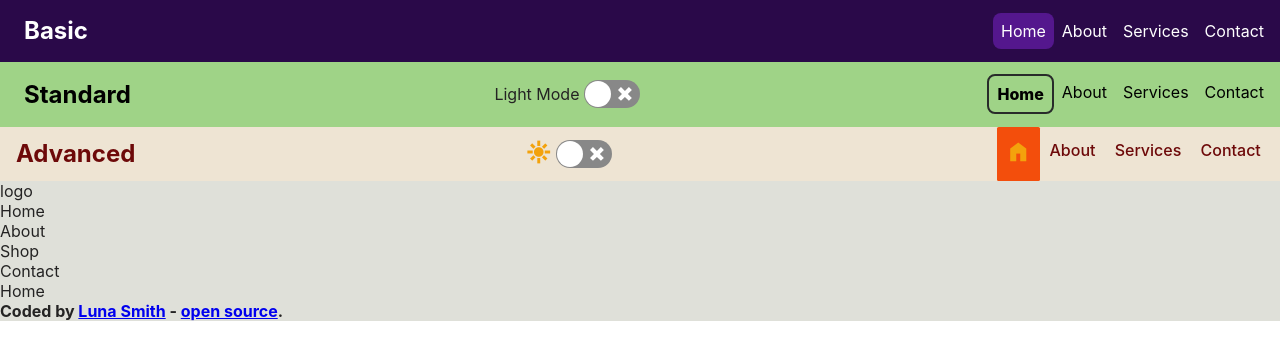
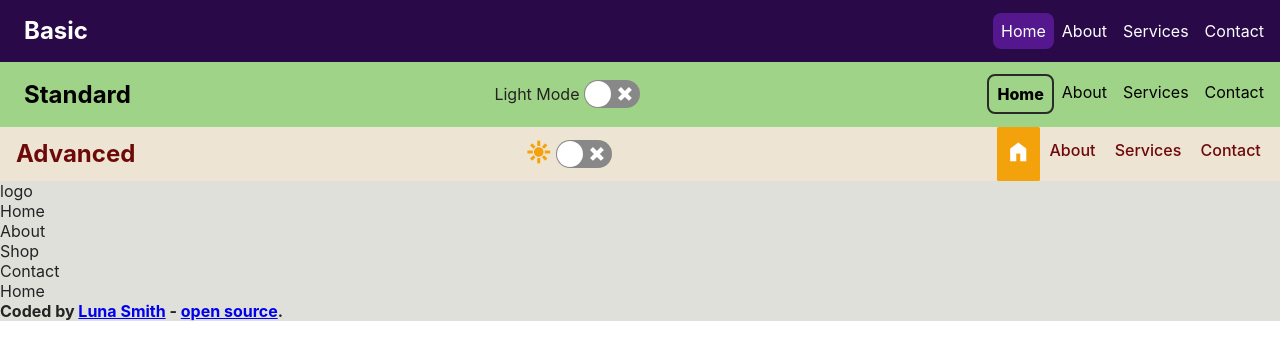
Before and after one commit to Lu-Smith/react_headers, a React (Create React App) app: page / in a window 1280 px wide. Shown: the top 360 px of the page. Built offline with nearby package versions, Linux system fonts and the light colour scheme.

Commit message:
Updated HeaderThree styling

```diff
--- a/src/components/styles/HeaderThree.css
+++ b/src/components/styles/HeaderThree.css
@@ -5,7 +5,7 @@
 
 #light .HeaderThree .active {
     font-weight: 800;
-    background-color: rgb(243, 78, 12);
+    background-color: rgb(243, 162, 12);
     color: white;
 }
 
@@ -47,12 +47,12 @@
     padding: 0.8rem 0.6rem;
     border-radius: 0.1rem;
     transition: 200ms all ease-in-out;
+    height: 100%;
 }
 
 #light .HeaderThree ul li a {
     color: rgb(109, 9, 9);
     font-weight: 500;
-    height: 100%;
 }
 
 .HeaderThree ul li a:not(.active):hover {
@@ -60,7 +60,7 @@
 }
 
 #light .HeaderThree ul li a:not(.active):hover {
-    background-color: rgba(236, 112, 62, 0.6);
+    background-color: rgba(247, 186, 53, 0.6);
     color: black;
 }
 
@@ -124,6 +124,14 @@
     color: rgb(243, 162, 12);
 }
 
+.HeaderThree .active .material-symbols-outlined {
+    color: white;
+}
+
+#light .HeaderThree .active .material-symbols-outlined {
+    color: white;
+}
+
 @media (max-width: 760px) {
     .HeaderThree .menu {
         display: flex;
```
